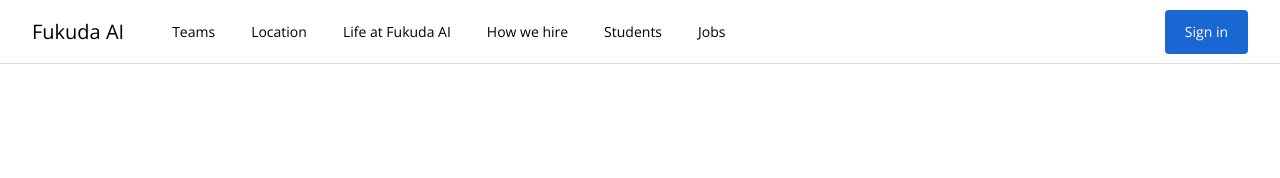
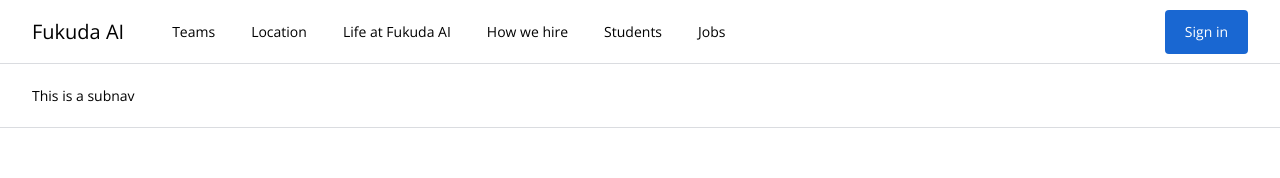
Before and after one commit to luongviettri/Vue, a Vue app: page / in a window 1280 px wide. Shown: the top 178 px of the page. Built offline with nearby package versions, Linux system fonts and the light colour scheme.

Commit message:
cai dat xong font awesome

```diff
--- a/package.json
+++ b/package.json
@@ -11,6 +11,9 @@
     "format": "prettier --write src/"
   },
   "dependencies": {
+    "@fortawesome/fontawesome-svg-core": "^6.5.1",
+    "@fortawesome/free-solid-svg-icons": "^6.5.1",
+    "@fortawesome/vue-fontawesome": "^3.0.5",
     "vue": "^3.3.4"
   },
   "devDependencies": {
--- a/src/components/MainNav.vue
+++ b/src/components/MainNav.vue
@@ -27,6 +27,8 @@
           <action-button v-else text="Sign in" v-on:click="loginUser" />
         </div>
       </div>
+
+      <the-subnav />
     </div>
   </header>
 </template>
@@ -34,11 +36,14 @@
 <script>
 import ActionButton from "./ActionButton.vue";
 import ProfileImage from "./ProfileImage.vue";
+import TheSubnav from "./TheSubnav.vue";
+
 export default {
   name: "MainNav",
   components: {
     ActionButton,
     ProfileImage,
+    TheSubnav,
   },
   data() {
     return {
--- /dev/null
+++ b/src/components/TheSubnav.vue
@@ -0,0 +1,11 @@
+<template>
+  <div class="h-16 w-full border-b border-solid border-brand-gray-1 bg-white">
+    <div class="flex h-full items-center px-8">This is a subnav</div>
+  </div>
+</template>
+
+<script>
+export default {
+  name: "TheSubnav",
+};
+</script>
```
Also changed, not shown: 1 other file (tests, documents, lock files or other folders).
